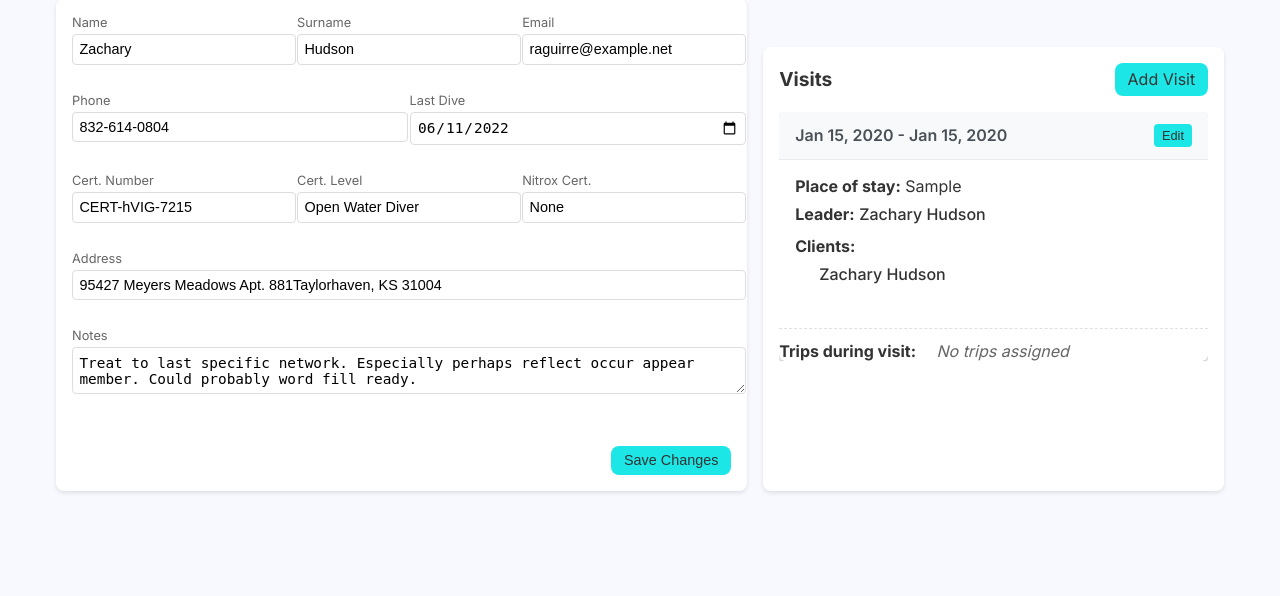
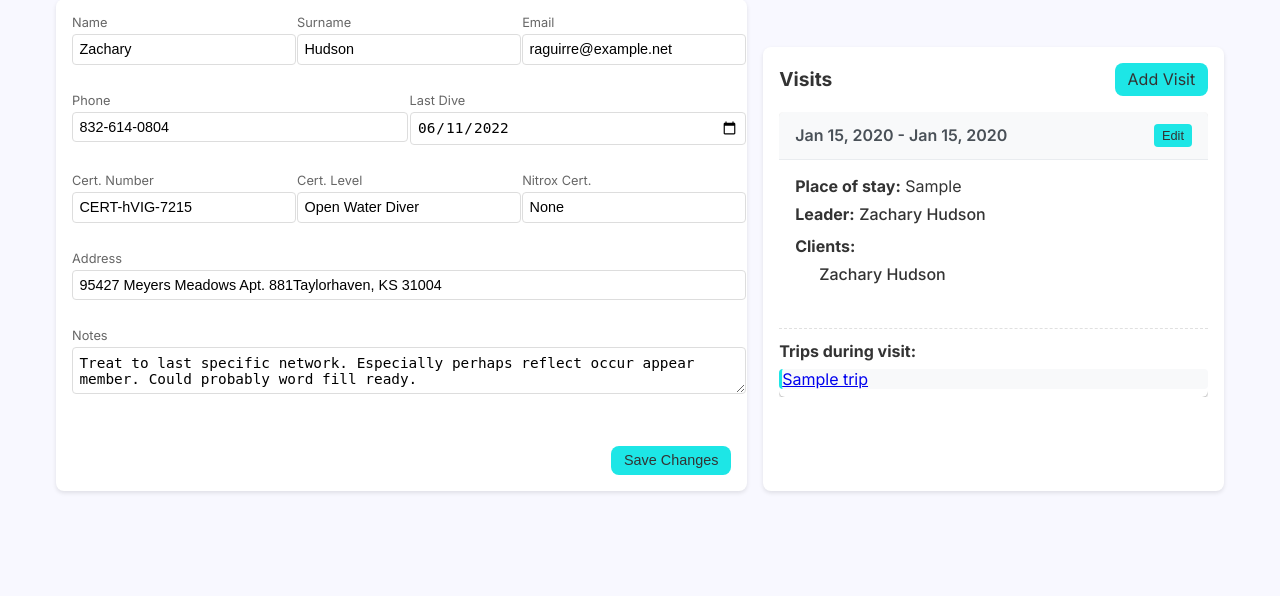
Before and after one commit to cervee18/OFR2_2, a Flask app: page /client_details/1 in a window 1280 px wide. Shown: the part 187-783 px from the top of the page. Run offline with Flask 3, Linux system fonts and the light colour scheme; tables that the repository leaves empty hold one stand-in row (values such as "Sample post").

Commit message:
Fix in trip showed in a visit

```diff
--- a/app/templates/client_details.html
+++ b/app/templates/client_details.html
@@ -138,16 +138,12 @@
                             <!-- New section for trips -->
                             <div class="visit-trips">
                                 <strong>Trips during visit:</strong>
-                                {% if trips %}
+                                {% if visit_item.trips %}
                                     <ul class="trips-list">
-                                        {% for trip in trips %}
+                                        {% for trip in visit_item.trips %}
                                             <li class="trip-item">
                                                 <a href="{{ url_for('trips.trip_list', date=trip.date.strftime('%Y-%m-%d'), selected_trip_id=trip.id) }}" class="trip-link">
-                                                    <span class="trip-date">{{ trip.date.strftime('%b %d') }}</span>
                                                     <span class="trip-name">{{ trip.name }}</span>
-                                                    {% if trip.trip_class %}
-                                                    <span class="trip-time">{{ trip.start_time.strftime('%H:%M') if trip.start_time }}</span>
-                                                    {% endif %}
                                                 </a>
                                             </li>
                                         {% endfor %}
```
Also changed, not shown: 1 other file.
